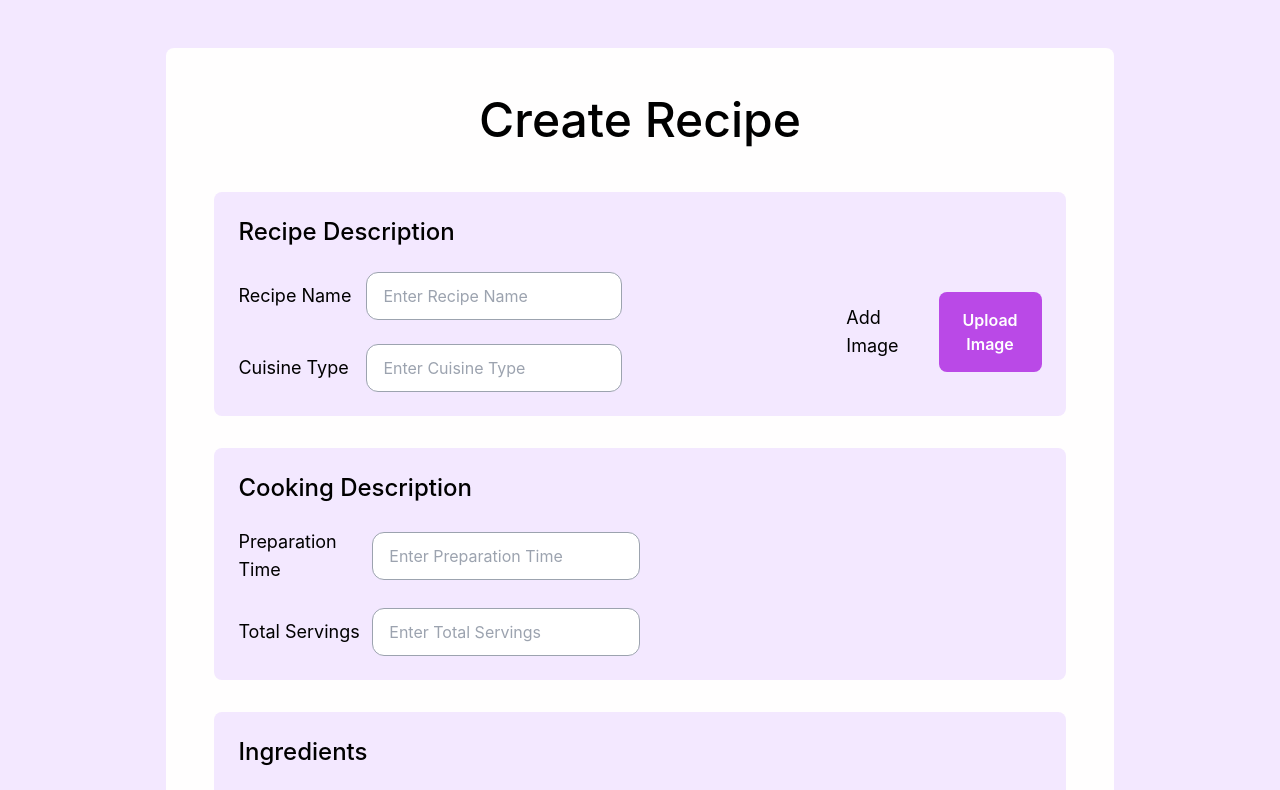
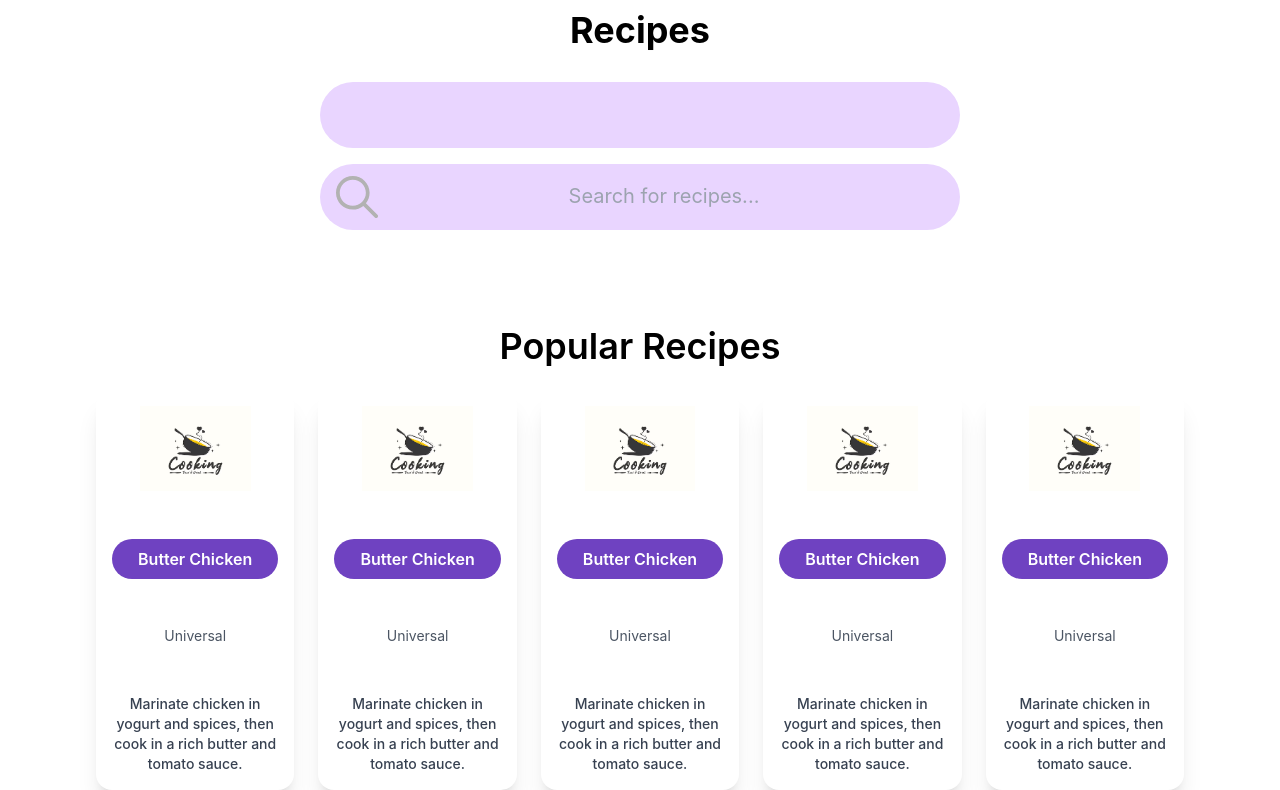
Before and after one commit to sashenDeakin/Recipe-Page, a React (Create React App) app: page /search in a window 1280 px wide. Shown: the top 790 px of the page. Built offline with nearby package versions, Linux system fonts and the light colour scheme.

Commit message:
Created Search Page

```diff
--- a/package.json
+++ b/package.json
@@ -9,6 +9,7 @@
     "@testing-library/user-event": "^13.5.0",
     "react": "^19.1.0",
     "react-dom": "^19.1.0",
+    "react-router-dom": "^7.5.1",
     "react-scripts": "5.0.1",
     "web-vitals": "^2.1.4"
   },
--- a/src/App.js
+++ b/src/App.js
@@ -1,11 +1,17 @@
+import { BrowserRouter as Router, Route, Routes } from "react-router-dom";
 import "./App.css";
 import RecipePage from "./components/recipe-page";
+import SearchPage from "./components/search-page";
 
 function App() {
   return (
-    <div className="w-screen bg-purple-100">
-      <RecipePage />
-    </div>
+    <Router>
+      <Routes>
+        <Route path="/" element={<RecipePage />} />
+        <Route path="/search" element={<SearchPage />} />
+      </Routes>
+    </Router>
   );
 }
+
 export default App;
--- a/src/components/recipe-page/index.jsx
+++ b/src/components/recipe-page/index.jsx
@@ -2,6 +2,7 @@ import React from "react";
 
 const RecipePage = () => {
   return (
+    <div className="w-full h-full flex justify-center items-center bg-purple-100">
       <div className="w-full min-h-screen flex flex-col sm:flex-row justify-center items-center gap-4 sm:gap-6 md:gap-8 lg:gap-10 xl:gap-12 p-4 sm:p-6 md:p-8 lg:p-10 xl:p-12">
         <div className="w-full sm:w-[95%] md:w-[90%] lg:w-[85%] xl:w-[80%] max-w-[1400px] bg-[#FFFEFE] rounded-lg flex flex-col sm:flex-row">
           {/* Main Form Area - full width on mobile, constrained on larger screens */}
@@ -214,6 +215,7 @@ const RecipePage = () => {
           </div>
         </div>
       </div>
+    </div>
   );
 };
 
--- /dev/null
+++ b/src/components/search-page/index.jsx
@@ -0,0 +1,82 @@
+import React from "react";
+
+const SearchPage = () => {
+  return (
+    <div className="w-screen h-screen flex justify-center items-center bg-white">
+      <div className="flex flex-col justify-center items-center w-full h-full">
+        {/*   */}
+        <div className="w-full">
+          <p className="text-center text-4xl font-bold">Recipes</p>
+        </div>
+        <div className="w-full flex justify-center items-center mt-8">
+          <input
+            className="bg-purple-200 rounded-full w-1/2 h-[66px]"
+            disabled
+          />
+        </div>
+        <div className="w-full flex justify-center items-center mt-4">
+          <div className="relative w-1/2">
+            <svg
+              className="absolute left-4 top-1/2 transform -translate-y-1/2 pointer-events-none"
+              width="42"
+              height="42"
+              viewBox="0 0 43 43"
+              fill="none"
+              xmlns="http://www.w3.org/2000/svg"
+            >
+              <path
+                fillRule="evenodd"
+                clipRule="evenodd"
+                d="M30.5778 17.2C30.5778 24.5884 24.5883 30.5778 17.2 30.5778C9.81166 30.5778 3.82222 24.5884 3.82222 17.2C3.82222 9.81166 9.81166 3.82222 17.2 3.82222C24.5883 3.82222 30.5778 9.81166 30.5778 17.2ZM27.936 30.6387C24.9935 32.9925 21.2611 34.4 17.2 34.4C7.7007 34.4 0 26.6993 0 17.2C0 7.70071 7.7007 0 17.2 0C26.6993 0 34.4 7.70071 34.4 17.2C34.4 21.2611 32.9925 24.9935 30.6387 27.936L42.4403 39.7375C43.1866 40.4839 43.1866 41.6939 42.4403 42.4403C41.6939 43.1866 40.4839 43.1866 39.7375 42.4403L27.936 30.6387Z"
+                fill="#B2B2B2"
+              />
+            </svg>
+
+            <input
+              className="bg-purple-200 rounded-full w-full h-[66px] pl-12 placeholder:text-center placeholder:text-xl target:outline-none outline-none"
+              placeholder="Search for recipes..."
+              disabled
+            />
+          </div>
+        </div>
+
+        {/*   */}
+        <div className="w-full flex flex-col justify-center items-center mt-24">
+          <p className="text-4xl font-semibold text-center">Popular Recipes</p>
+
+          <div
+            className="grid gap-6 mt-6 px-24
+  grid-cols-1
+  sm:grid-cols-2
+  md:grid-cols-3
+  lg:grid-cols-4
+  xl:grid-cols-5"
+          >
+            {Array.from({ length: 5 }).map((_, i) => (
+              <div
+                key={i}
+                className="bg-white shadow-xl flex flex-col justify-between items-center gap-y-4 rounded-2xl p-4 w-full h-[400px] transition-transform hover:scale-105 duration-300"
+              >
+                <img
+                  src="/7577409d513e5fe45ea1bd764127adcf.png"
+                  alt="Butter Chicken"
+                  className="w-2/3 object-contain"
+                />
+                <button className="w-full bg-[#6F42C1] py-2 rounded-full text-white font-semibold text-base text-center">
+                  Butter Chicken
+                </button>
+                <p className="text-sm text-gray-600">Universal</p>
+                <p className="text-center text-xs sm:text-sm font-medium text-gray-700">
+                  Marinate chicken in yogurt and spices, then cook in a rich
+                  butter and tomato sauce.
+                </p>
+              </div>
+            ))}
+          </div>
+        </div>
+      </div>
+    </div>
+  );
+};
+
+export default SearchPage;
```
Also changed, not shown: public/7577409d513e5fe45ea1bd764127adcf.png (added), 1 other file (tests, documents, lock files or other folders). Lines whose indentation alone changed are shown as unchanged.
